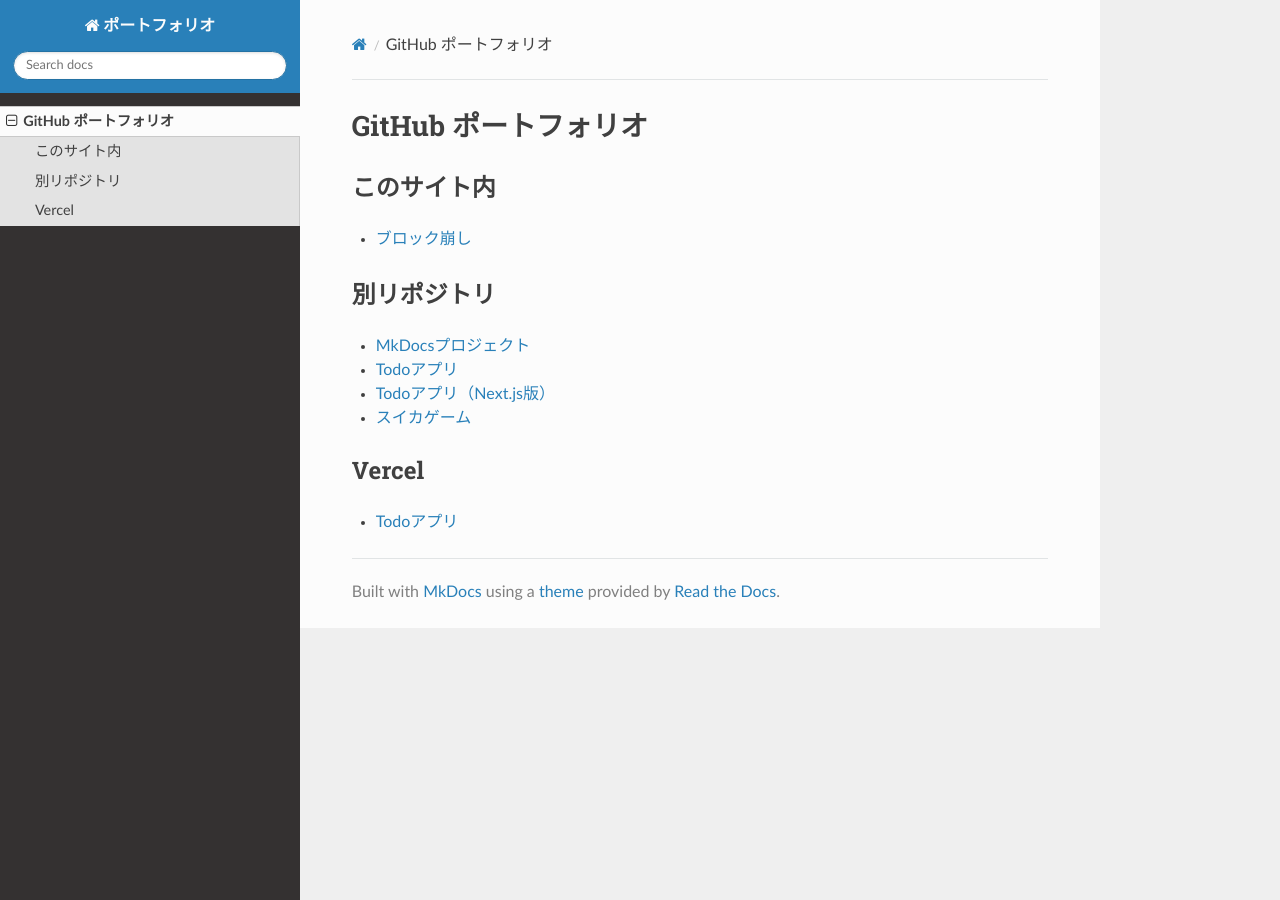
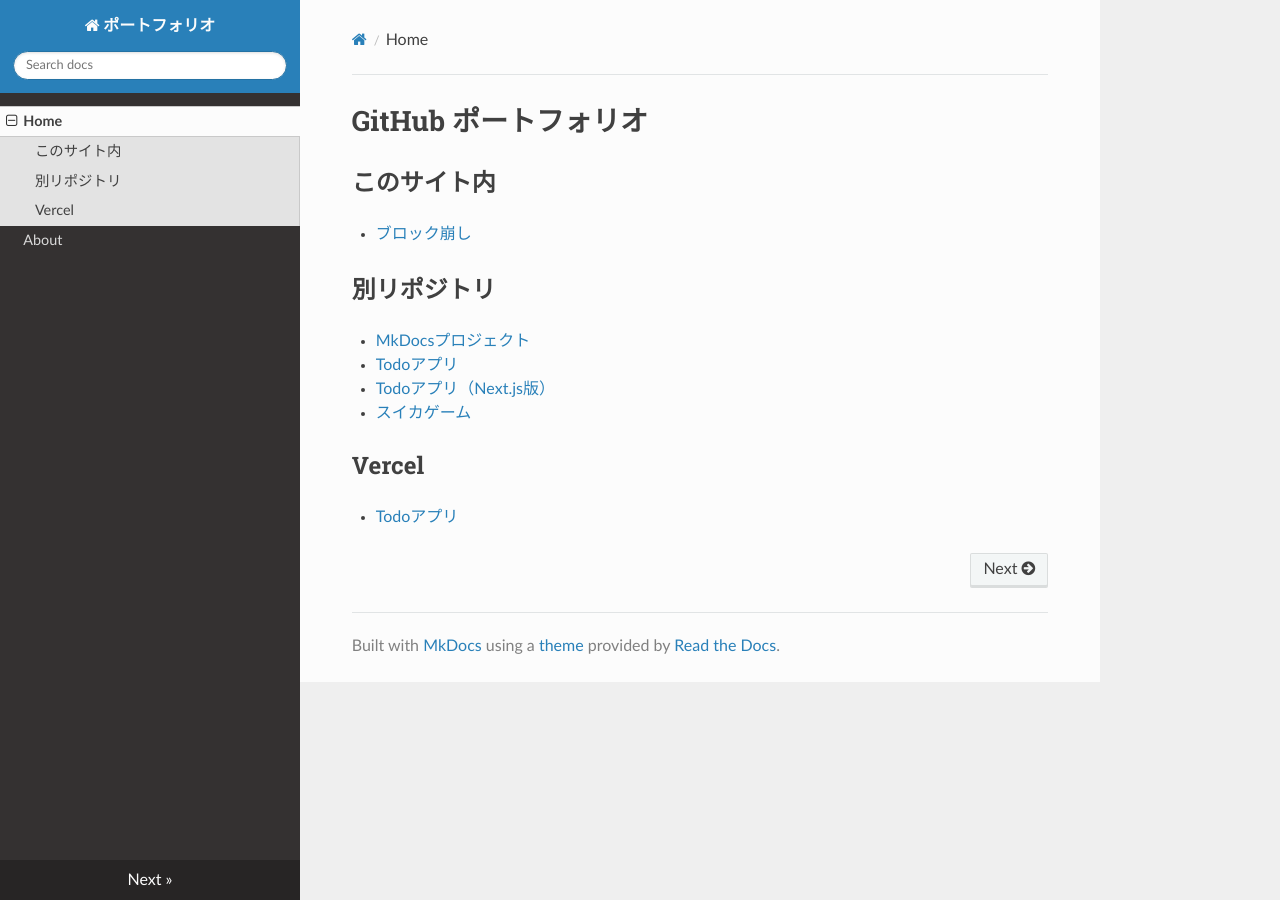
Before and after one commit to karitonov/karitonov.github.io, an MkDocs documentation site: the page built from docs/index.md, in a window 1280 px wide. Built offline with MkDocs 1.6.1, drawn with Linux system fonts in a browser that asks for light colours; nearby versions of some CDN libraries; part of the change alters nothing that is shown.

Commit message:
feat: About ページの追加とナビゲーション設定

```diff
--- /dev/null
+++ b/docs/about.md
@@ -0,0 +1,39 @@
+# このサイトについて
+
+## はじめに
+
+### プロジェクトの概要
+
+このドキュメントサイトは MkDocs を使って構築されています。Markdown で書かれたドキュメントを静的サイトとして公開するためのプラットフォームです。コードサンプルや技術仕様、手順書など、さまざまな種類のドキュメントを管理・公開するために使用できます。
+
+各ページは `docs/` ディレクトリ以下に Markdown ファイルとして配置されており、`mkdocs.yml` の設定に基づいてナビゲーションが構成されます。テーマやプラグインを追加することで、より充実したドキュメントサイトを構築できます。
+
+### 対象読者
+
+本サイトは、プロジェクトの開発者やドキュメント管理者を主な対象としています。技術的な背景を持つ読者を想定していますが、各トピックの導入部では基本的な概念についても説明しています。
+
+ドキュメントの構成や記述スタイルについては、プロジェクトのガイドラインに従ってください。
+
+## 環境と構成
+
+### セットアップ方法
+
+このプロジェクトはパッケージ管理に `uv` を使用しています。以下の手順で開発環境をセットアップできます。
+
+- リポジトリをクローンしてサブモジュールを初期化する
+- `uv sync` で依存パッケージをインストールする
+- `uv run mkdocs serve` で開発サーバーを起動する
+
+> ローカル環境でサーバーを起動すると、ファイルの変更がリアルタイムでブラウザに反映されます。ドキュメントを執筆しながら仕上がりを確認できるため、効率的に作業を進められます。
+
+### デプロイについて
+
+### GitHub Pages への公開
+
+ドキュメントは GitHub Pages を通じて公開されます。`uv run mkdocs gh-deploy` コマンドを実行すると、対象プロジェクトの `gh-pages` ブランチに自動的にビルド済みサイトがプッシュされます。
+
+> デプロイ前に、`mkdocs.yml` の `site_url` が正しく設定されていることを確認してください。誤った URL が設定されていると、内部リンクやリソースの参照が正しく機能しない場合があります。
+
+### お問い合わせ
+
+このドキュメントに関するご意見やご質問は、GitHub の Issue からお寄せください。改善提案や誤りの指摘も歓迎します。ドキュメントの品質向上にご協力いただける方は、Pull Request を送っていただくことも可能です。
--- a/mkdocs.yml
+++ b/mkdocs.yml
@@ -1,4 +1,7 @@
 site_name: ポートフォリオ
+nav:
+  - Home: index.md
+  - About: about.md
 theme:
   name: readthedocs
 extra_css:
```
